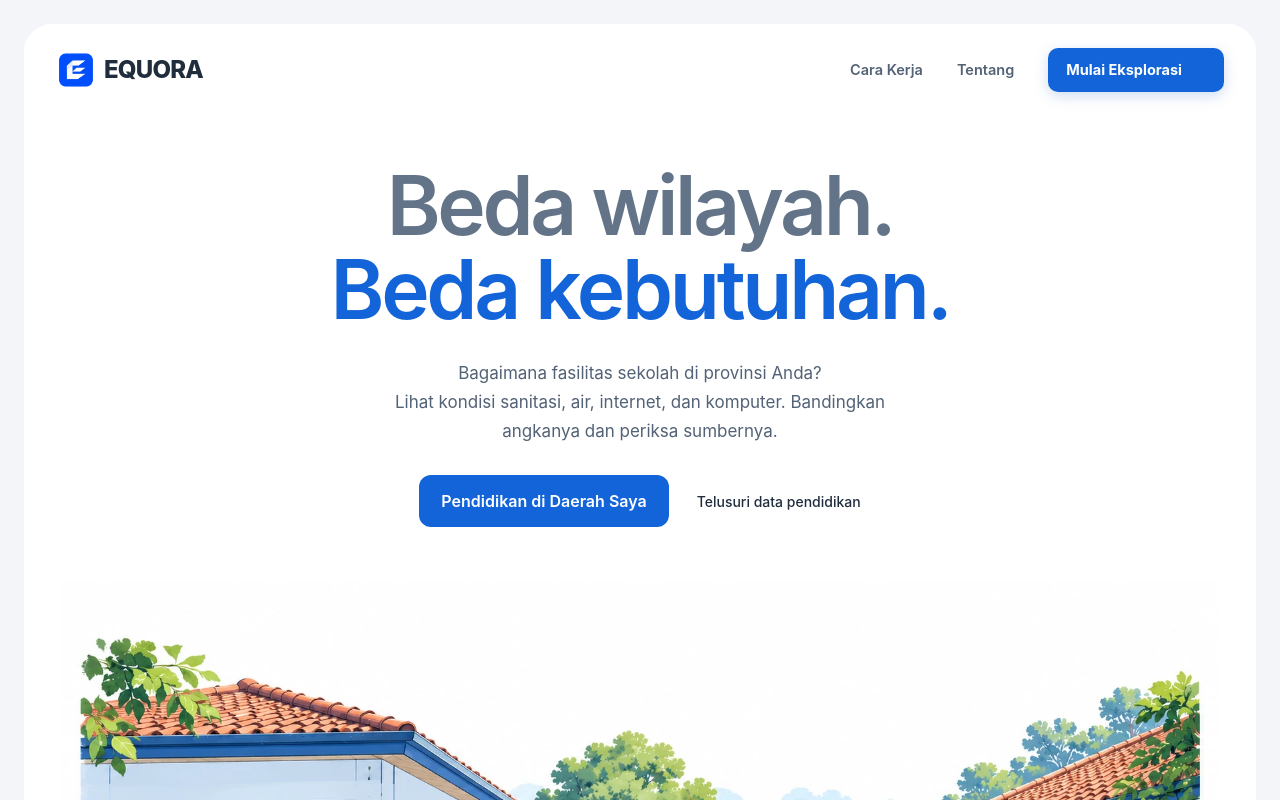
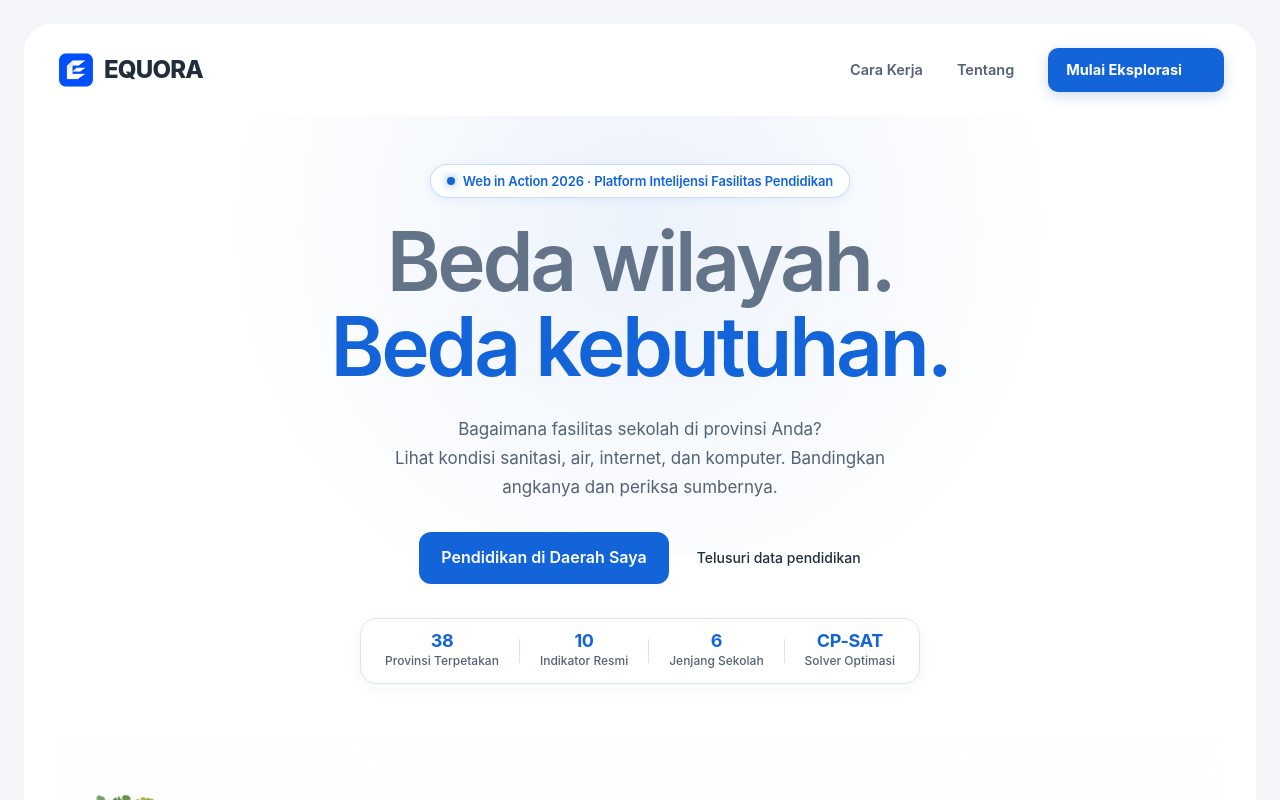
Before and after one commit to mrizalbasri/Equora, a SvelteKit app in the folder frontend/: page / in a window 1280 px wide. Shown: the top 800 px of the page. Built offline with nearby package versions, Linux system fonts and the light colour scheme; some icons are missing.

Commit message:
feat(landing): add multimedia hero pill badge and key metrics ribbon

```diff
--- a/frontend/src/routes/+page.svelte
+++ b/frontend/src/routes/+page.svelte
@@ -20,11 +20,36 @@
   <section class="landing-hero eq-container" aria-labelledby="hero-title" use:landingScroll>
     <div class="landing-progress" aria-hidden="true"></div>
     <div class="hero-copy">
+      <div class="hero-pill-badge" data-motion="fade">
+        <span class="pill-dot" aria-hidden="true"></span>
+        <span class="pill-text">Web in Action 2026 · Platform Intelijensi Fasilitas Pendidikan</span>
+      </div>
       <h1 id="hero-title" data-motion="focus"><span>Beda wilayah.</span><br />Beda kebutuhan.</h1>
       <p data-motion="fade" data-motion-delay="70">Bagaimana fasilitas sekolah di provinsi Anda?<br class="desktop-break" /> Lihat kondisi sanitasi, air, internet, dan komputer. Bandingkan angkanya dan periksa sumbernya.</p>
       <div class="hero-actions" data-motion="focus" data-motion-delay="140">
         <a class="landing-button primary" href="/daerah">Pendidikan di Daerah Saya</a>
         <a class="text-link" href="/explore">Telusuri data pendidikan</a>
+      </div>
+      <div class="hero-metrics-ribbon" data-motion="fade" data-motion-delay="180" aria-label="Statistik platform">
+        <div class="metric-pill">
+          <span class="metric-value">38</span>
+          <span class="metric-label">Provinsi Terpetakan</span>
+        </div>
+        <div class="metric-divider" aria-hidden="true"></div>
+        <div class="metric-pill">
+          <span class="metric-value">10</span>
+          <span class="metric-label">Indikator Resmi</span>
+        </div>
+        <div class="metric-divider" aria-hidden="true"></div>
+        <div class="metric-pill">
+          <span class="metric-value">6</span>
+          <span class="metric-label">Jenjang Sekolah</span>
+        </div>
+        <div class="metric-divider" aria-hidden="true"></div>
+        <div class="metric-pill">
+          <span class="metric-value">CP-SAT</span>
+          <span class="metric-label">Solver Optimasi</span>
+        </div>
       </div>
     </div>
 
@@ -124,9 +149,85 @@
 </PublicShell>
 
 <style>
-  .landing-hero { padding-top: 58px; }
+  .landing-hero { padding-top: 58px; position: relative; }
+  .landing-hero::before {
+    content: '';
+    position: absolute;
+    top: 0;
+    left: 50%;
+    transform: translateX(-50%);
+    width: min(1000px, 90vw);
+    height: 440px;
+    background: radial-gradient(circle at 50% 25%, rgba(18, 100, 216, 0.08) 0%, rgba(243, 245, 248, 0) 70%);
+    pointer-events: none;
+    z-index: 0;
+  }
   .landing-progress { position: fixed; inset: 0 0 auto; z-index: 50; height: 3px; background: var(--eq-primary); transform-origin: left; scale: var(--landing-progress, 0) 1; pointer-events: none; }
-  .hero-copy { text-align: center; margin-inline: auto; max-width: 850px; }
+  .hero-copy { text-align: center; margin-inline: auto; max-width: 850px; position: relative; z-index: 1; }
+
+  .hero-pill-badge {
+    display: inline-flex;
+    align-items: center;
+    gap: 8px;
+    padding: 6px 16px;
+    border-radius: 9999px;
+    background: rgba(255, 255, 255, 0.88);
+    border: 1px solid rgba(18, 100, 216, 0.22);
+    box-shadow: 0 2px 10px rgba(18, 100, 216, 0.08);
+    backdrop-filter: blur(8px);
+    margin-bottom: 22px;
+  }
+  .pill-dot {
+    width: 8px;
+    height: 8px;
+    border-radius: 50%;
+    background: var(--eq-primary);
+    box-shadow: 0 0 8px rgba(18, 100, 216, 0.6);
+  }
+  .pill-text {
+    font-size: 13px;
+    font-weight: 600;
+    letter-spacing: -0.01em;
+    color: var(--eq-primary);
+  }
+
+  .hero-metrics-ribbon {
+    display: inline-flex;
+    align-items: center;
+    justify-content: center;
+    flex-wrap: wrap;
+    gap: 12px 20px;
+    margin-top: 34px;
+    padding: 12px 24px;
+    background: rgba(255, 255, 255, 0.92);
+    border: 1px solid var(--eq-border);
+    border-radius: 16px;
+    box-shadow: 0 4px 16px rgba(31, 45, 61, 0.04);
+    backdrop-filter: blur(10px);
+  }
+  .metric-pill {
+    display: flex;
+    flex-direction: column;
+    align-items: center;
+    gap: 2px;
+  }
+  .metric-value {
+    font-size: 18px;
+    font-weight: 750;
+    color: var(--eq-primary);
+    letter-spacing: -0.02em;
+    line-height: 1.1;
+  }
+  .metric-label {
+    font-size: 12px;
+    font-weight: 550;
+    color: var(--eq-text-secondary);
+  }
+  .metric-divider {
+    width: 1px;
+    height: 24px;
+    background: var(--eq-border);
+  }
   h1 { font-size: clamp(3.25rem, 6.4vw, 5.4rem); line-height: 1.03; font-weight: 620; letter-spacing: -0.04em; color: var(--eq-primary); }
   h1 > span { color: #637489; }
   .hero-copy > p { max-width: 570px; margin: 26px auto 0; color: var(--eq-text-secondary); font-size: 17px; line-height: 1.7; }
```
